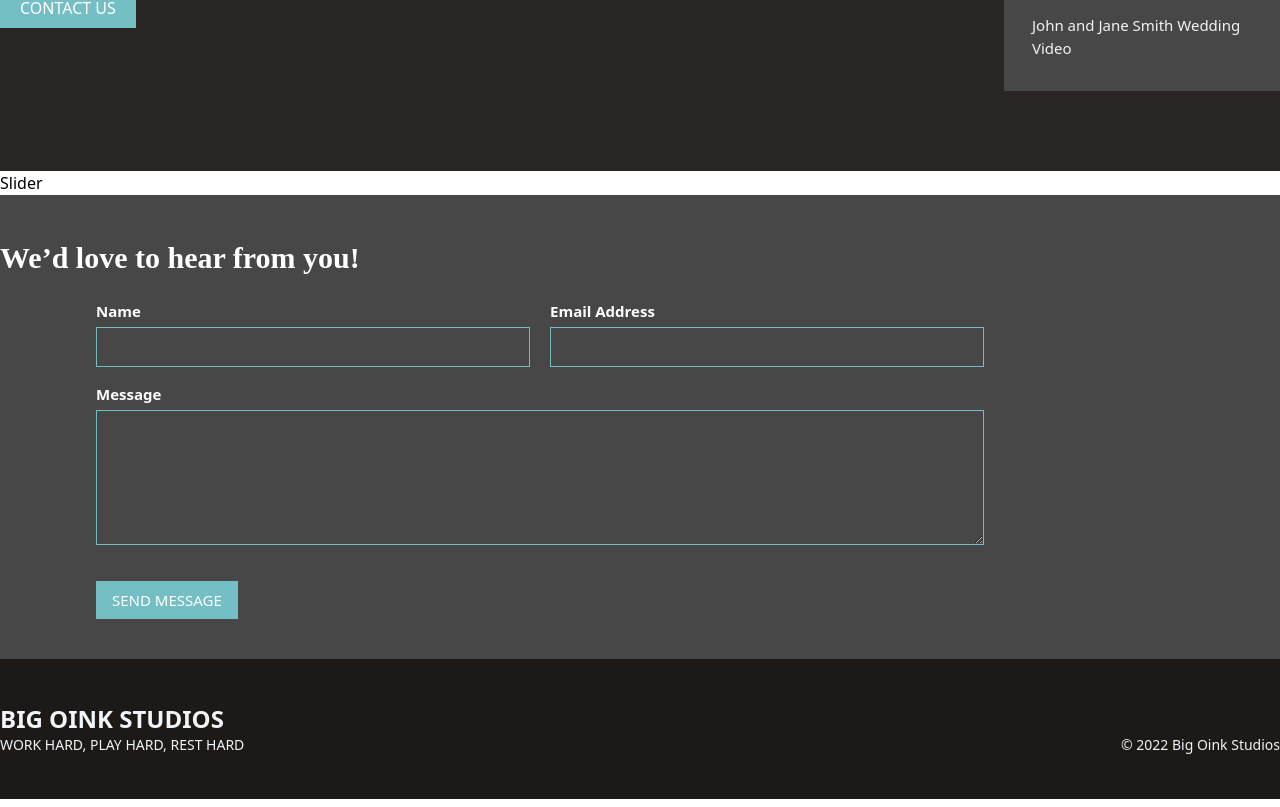
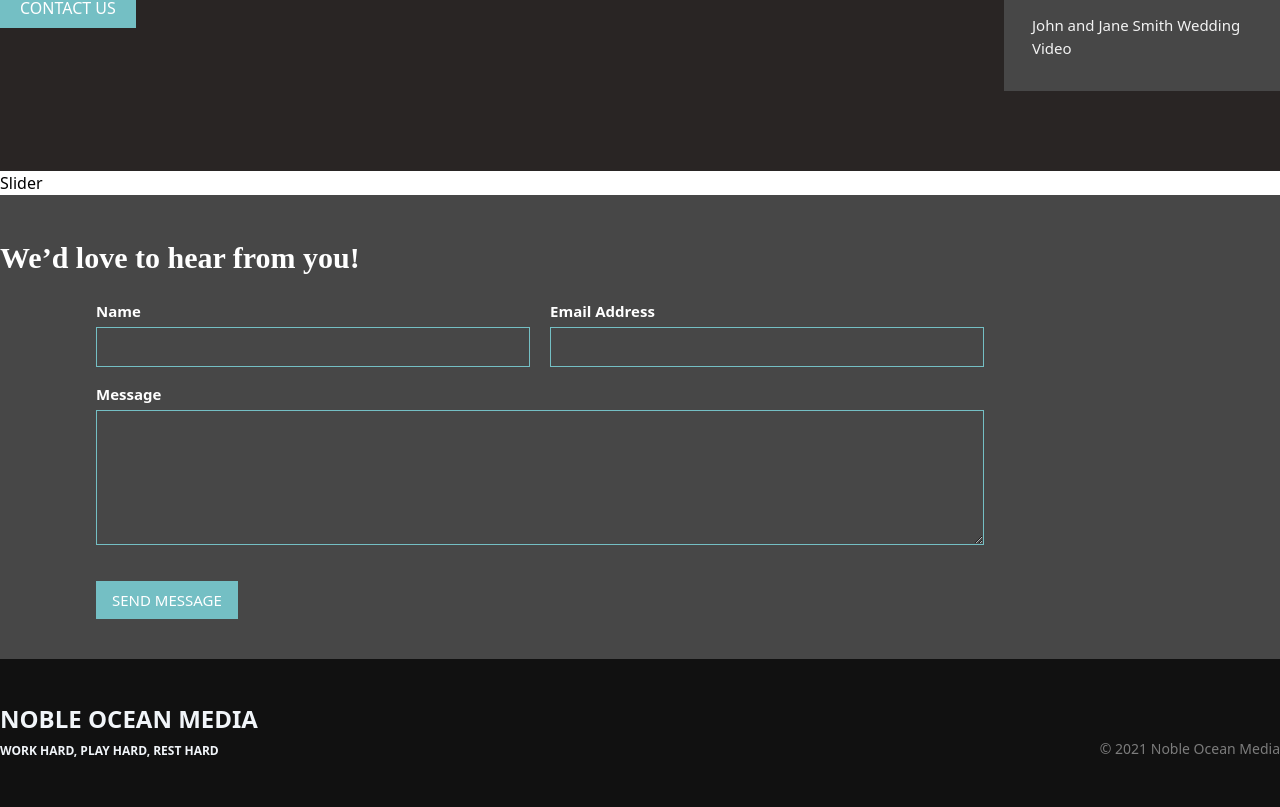
Before and after one commit to hekmatsalehi/big-oink-studios, a Next.js app: page / in a window 1280 px wide. Shown: the part 992-1799 px from the top of the page. Built offline with nearby package versions, Linux system fonts and the light colour scheme; grey boxes are pictures that could not be loaded.

Commit message:
Footer changes based on props

```diff
--- a/containers/footer/index.tsx
+++ b/containers/footer/index.tsx
@@ -1,18 +1,24 @@
 import React from "react";
 
-const Footer = () => {
+const Footer = ({ type }) => {
   return (
-    <footer className="w-full bg-stone-900 text-slate-100">
-      <div className="container mx-auto py-11 flex items-end  justify-between">
-        <div className="flex flex-col">
+    <footer className="w-full bg-[#111111] text-slate-100">
+      <div className="container mx-auto pt-11 pb-12 flex items-end  justify-between">
+        <div className="flex flex-col gap-2">
           <span className="text-2xl font-semibold uppercase">
-            Big Oink Studios
+            {type === "home" ? "Noble Ocean Media" : "Big Oink Studios"}
           </span>
-          <span className="text-sm font-normal  ">
-            WORK HARD, PLAY HARD, REST HARD
+          <span className="text-xs font-semibold">
+            {type === "home"
+              ? "WORK HARD, PLAY HARD, REST HARD"
+              : "BRING HOME THE BACON"}
           </span>
         </div>
-        <span className="text-sm">© 2022 Big Oink Studios</span>
+        <span className="text-sm font-normal text-[#7C7C7C]">
+          {type === "home"
+            ? "© 2021 Noble Ocean Media"
+            : "© 2022 Big Oink Studios"}
+        </span>
       </div>
     </footer>
   );
--- a/pages/index.tsx
+++ b/pages/index.tsx
@@ -15,7 +15,7 @@ const Home = () => {
       <FeaturedProject/>
       <Slider/>
       <Contact/>
-      <Footer/>
+      <Footer type="home"/>
     </>
   )
 }
```
